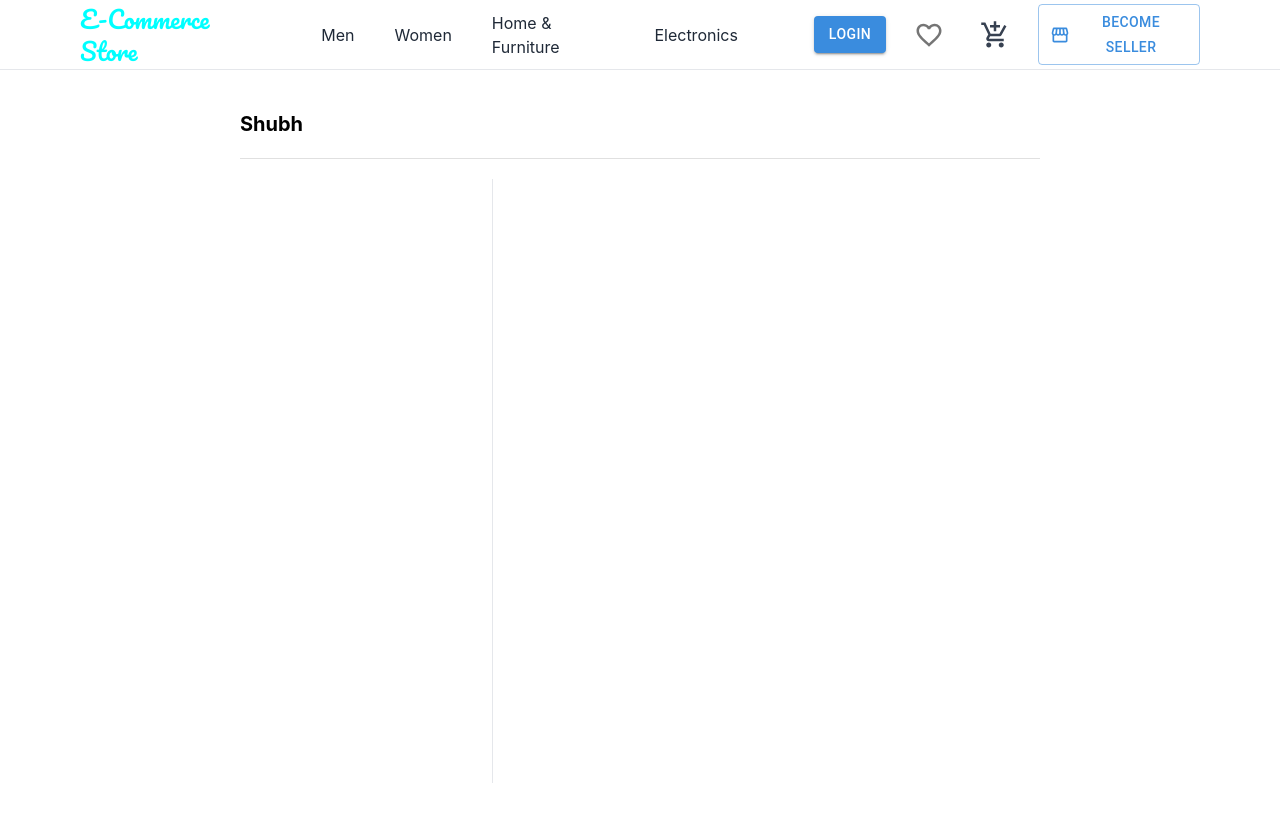
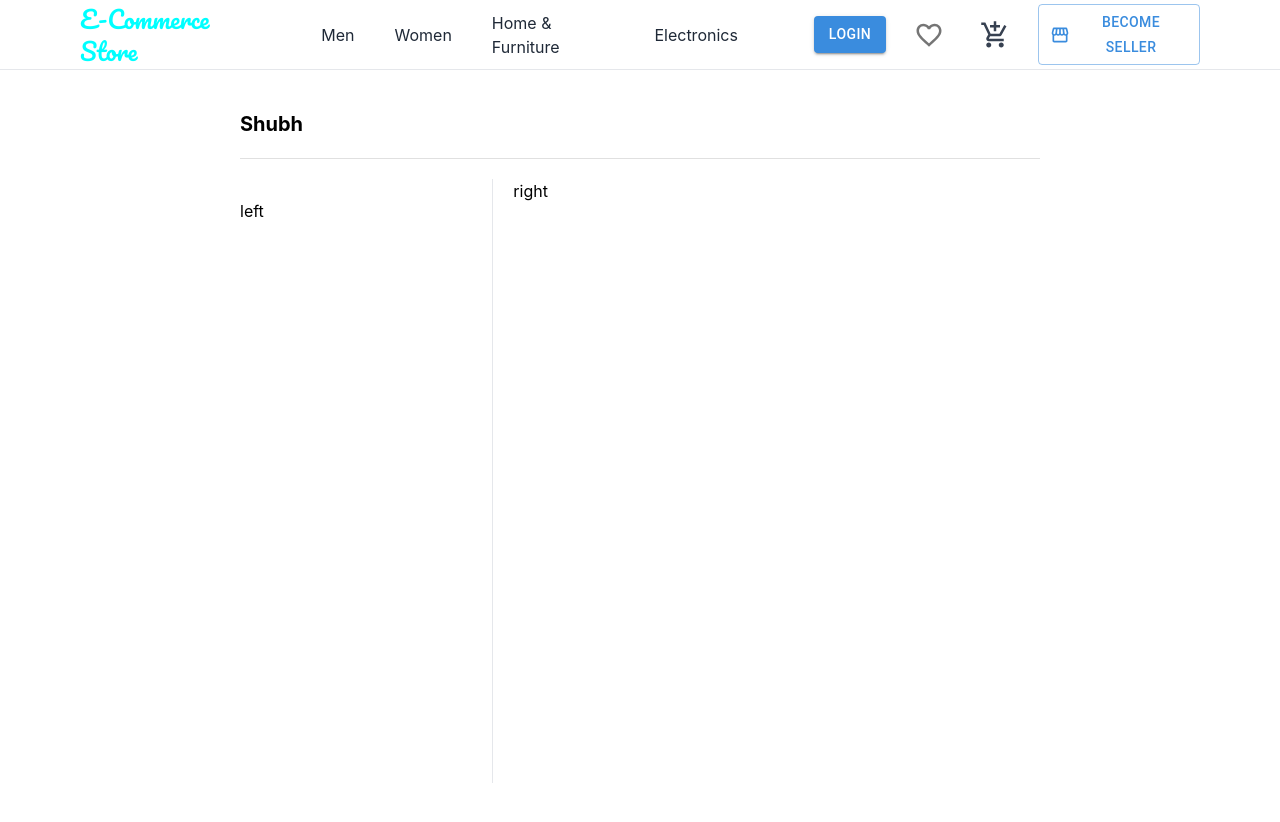
Before and after one commit to shubhcoding01/ecomproject, a React (Create React App) app: page / in a window 1280 px wide. Shown: the top 822 px of the page. Built offline with nearby package versions, Linux system fonts and the light colour scheme; some icons are missing.

Commit message:
Add content placeholders to Account component layout

```diff
--- a/src/customer/pages/Account/Account.tsx
+++ b/src/customer/pages/Account/Account.tsx
@@ -10,7 +10,10 @@ const Account = () => {
         <Divider/>
         <div className='grid grid-cols-1 lg:grid-cols-3 gap-5 pt-5 lg:min-h-[78vh]'>
             <section className='col-span-1 lg:border-r lg:pr-5 py-5 h-full'>
-
+                left
+            </section>
+            <section className='right'>
+                right
             </section>
         </div>
     </div>
```
